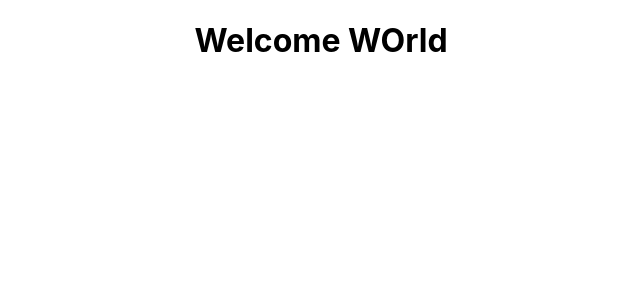
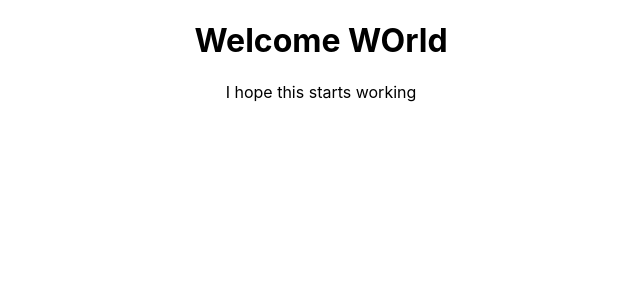
Before and after one commit to johnnyperdomo/collab, a React (Create React App) app: page / in a window 1280 px wide. Shown: the top 300 px of the page, without its empty margins (319-959 px from the left). Built offline with nearby package versions, Linux system fonts and the light colour scheme.

Commit message:
I added some p tags

```diff
--- a/src/App.js
+++ b/src/App.js
@@ -4,6 +4,7 @@ function App() {
     return (
         <div className="App">
             <h1>Welcome WOrld</h1>
+            <p>I hope this starts working</p>
         </div>
     );
 }
```
